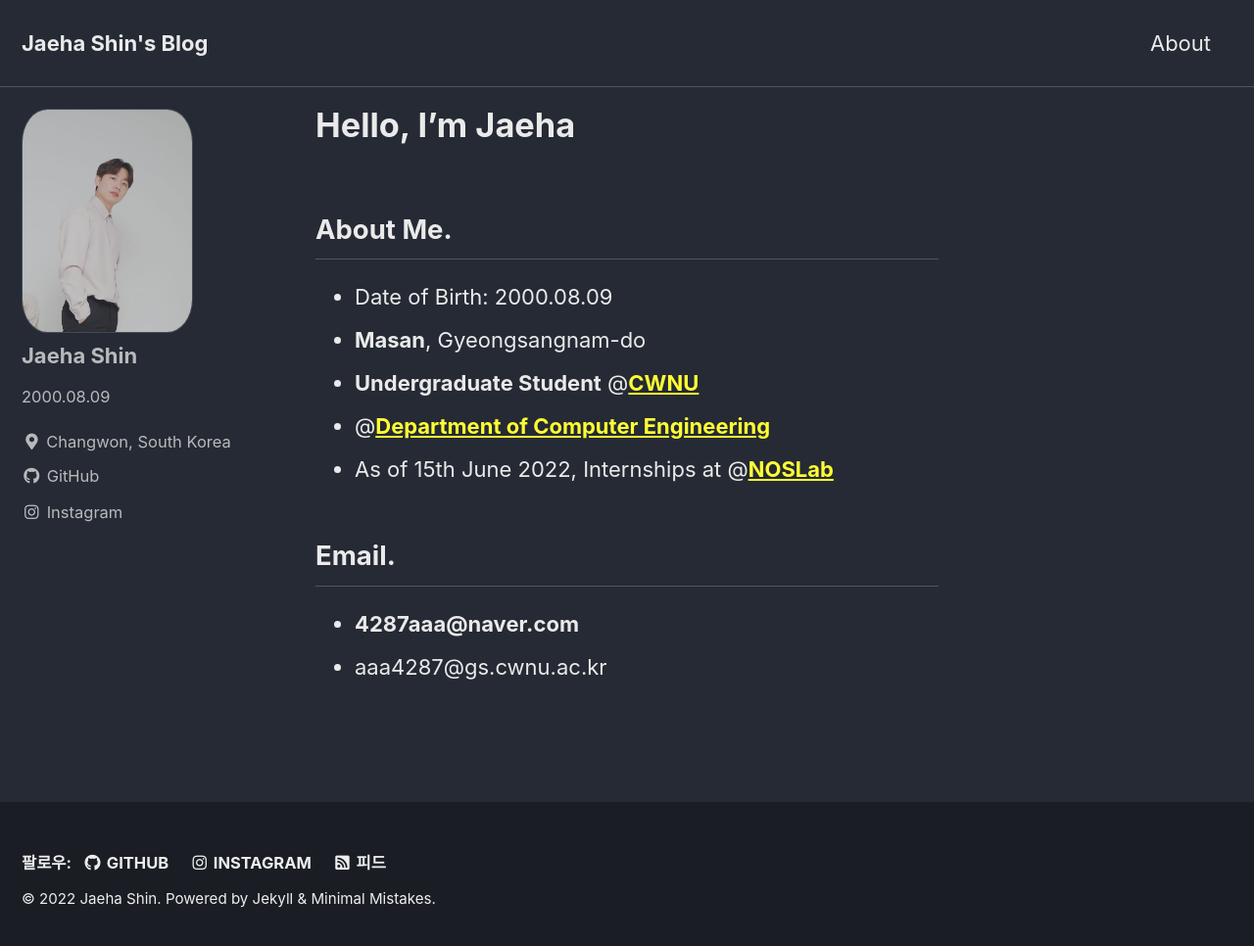
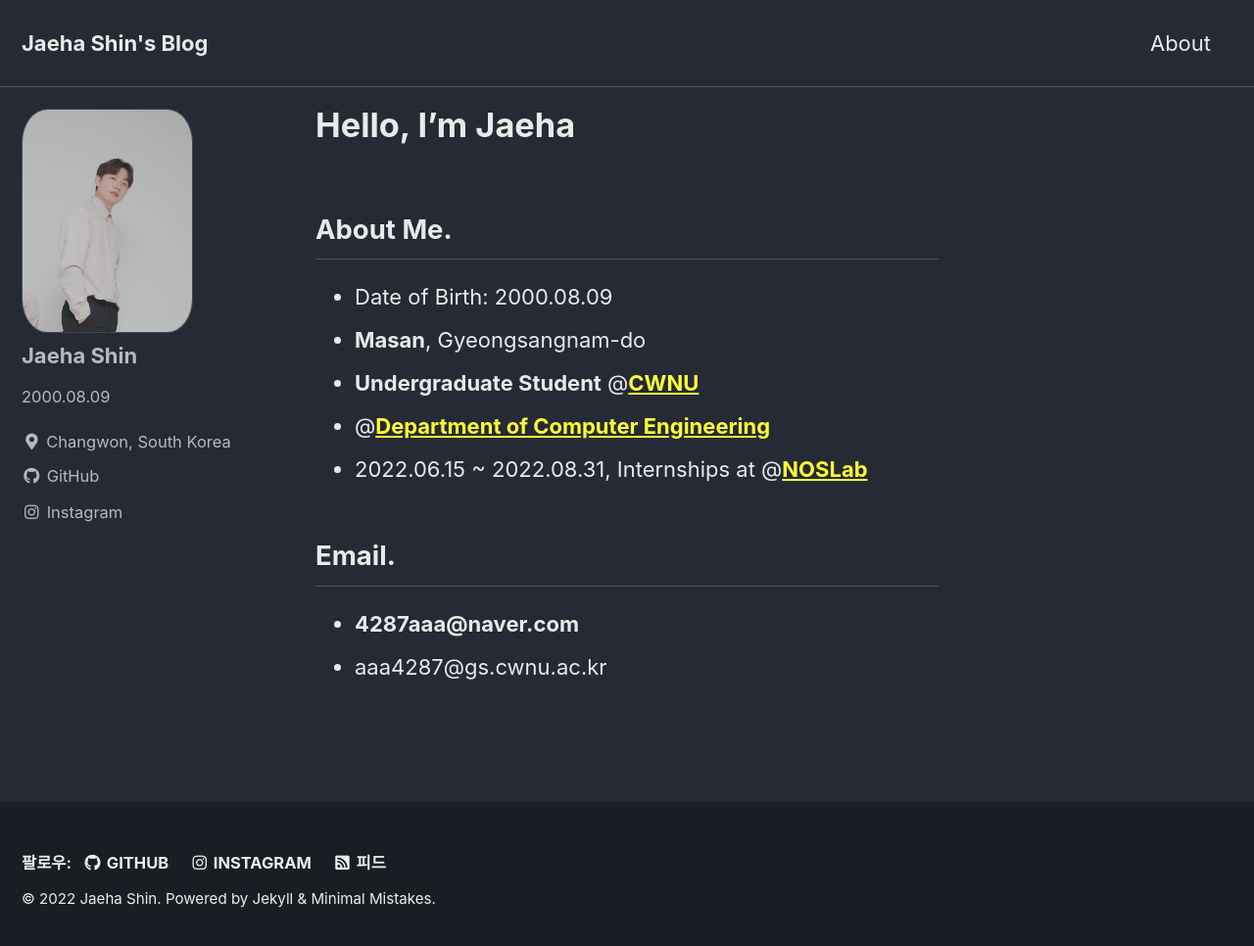
Before and after one commit to sjh4287/sjh4287.github.io, a Jekyll site: the page built from _pages/about.md, in a window 1280 px wide and 974 px high. Shown: the top 966 px of the window at 98% size. Built offline with Jekyll 4.4.1, drawn with Linux system fonts in a browser that asks for light colours; cached includes are drawn as plain includes; some web fonts are replaced.

Commit message:
Update about.md

```diff
--- a/_pages/about.md
+++ b/_pages/about.md
@@ -10,7 +10,7 @@ author_profile: true
 - **Masan**, Gyeongsangnam-do
 - **Undergraduate Student** @[**CWNU**](http://www.changwon.ac.kr/){:target="_blank"}
 - @[**Department of Computer Engineering**](https://www.changwon.ac.kr/ce/main.do){:target="_blank"}
-- As of 15th June 2022, Internships at @[**NOSLab**](https://noslab.github.io/){:target="_blank"}
+- 2022.06.15 ~ 2022.08.31, Internships at @[**NOSLab**](https://noslab.github.io/){:target="_blank"}
 
 ## Email.
 - **4287aaa@naver.com**
```
